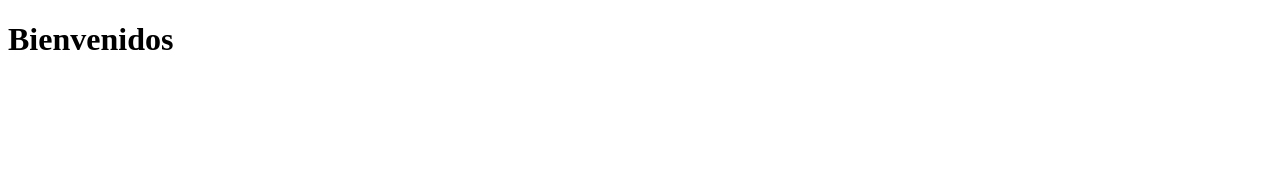
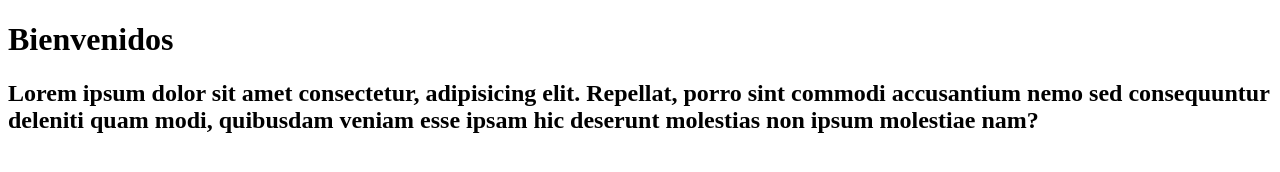
Before and after one commit to sofisrur/proyectopnt2prueba, a plain HTML site: page index.html in a window 1280 px wide. Drawn offline with Linux system fonts and the light colour scheme.

Commit message:
agrego un parrafo

```diff
--- a/index.html
+++ b/index.html
@@ -8,5 +8,6 @@
 </head>
 <body>
     <h1>Bienvenidos</h1>
+    <h2>Lorem ipsum dolor sit amet consectetur, adipisicing elit. Repellat, porro sint commodi accusantium nemo sed consequuntur deleniti quam modi, quibusdam veniam esse ipsam hic deserunt molestias non ipsum molestiae nam?</h2>
 </body>
 </html>
```
